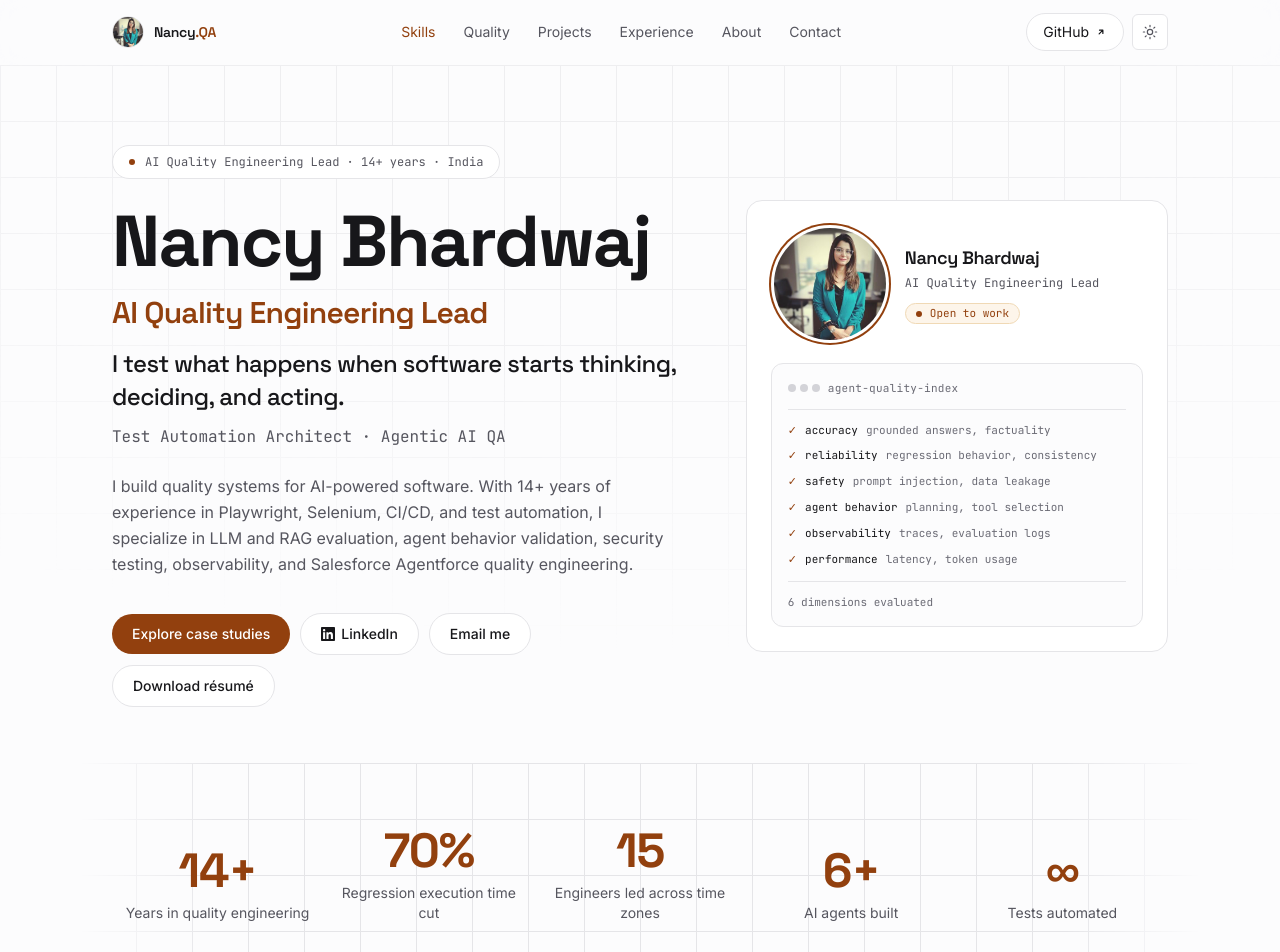
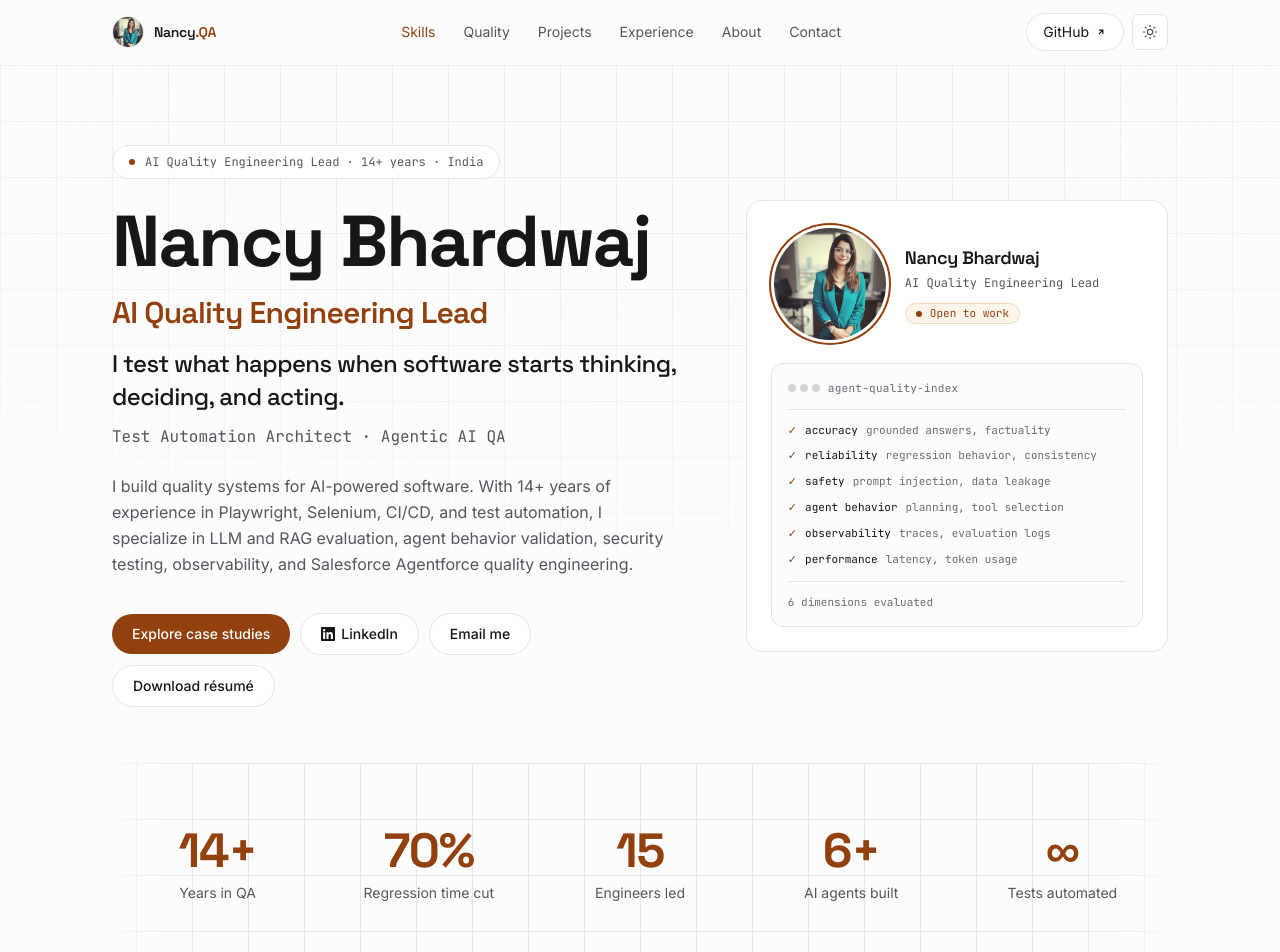
Before and after one commit to nancybhardwaj89/nancybhardwaj-portfolio, a Next.js app: page / in a window 1280 px wide. Shown: the top 952 px of the page. Built offline with nearby package versions, Linux system fonts and the light colour scheme.

Commit message:
Align stat numerals and shorten labels to fit one row

```diff
--- a/src/components/sections/Hero.tsx
+++ b/src/components/sections/Hero.tsx
@@ -187,7 +187,10 @@ export function Hero() {
               // markup keeps its natural dt-then-dd order for assistive tech.
               <div
                 key={stat.label}
-                className="flex basis-1/2 flex-col-reverse items-center px-2 text-center sm:basis-1/3 lg:basis-1/5"
+                // justify-end: on a column-reverse axis that packs content to
+                // the visual top, so every numeral aligns regardless of
+                // whether its label wraps to one line or two.
+                className="flex basis-1/2 flex-col-reverse items-center justify-end px-3 text-center sm:basis-1/3 lg:basis-1/5"
               >
                 <dt className="mt-2 text-sm leading-snug text-fg-muted">
                   {stat.label}
--- a/src/content/site.ts
+++ b/src/content/site.ts
@@ -92,10 +92,15 @@ export const navItems = [
  * Each one is traceable to a specific CV claim — no rounding up, no derived
  * figures. If a number can't be sourced, it doesn't belong here.
  */
+/**
+ * Labels are kept short deliberately — five of these sit in one row, and a
+ * label that wraps to two lines unbalances the whole band. The fuller context
+ * for each figure lives in the Experience section.
+ */
 export const stats = [
-  { value: "14+", label: "Years in quality engineering" },
-  { value: "70%", label: "Regression execution time cut" },
-  { value: "15", label: "Engineers led across time zones" },
+  { value: "14+", label: "Years in QA" },
+  { value: "70%", label: "Regression time cut" },
+  { value: "15", label: "Engineers led" },
   { value: "6+", label: "AI agents built" },
   { value: "∞", label: "Tests automated" },
 ] as const;
```
